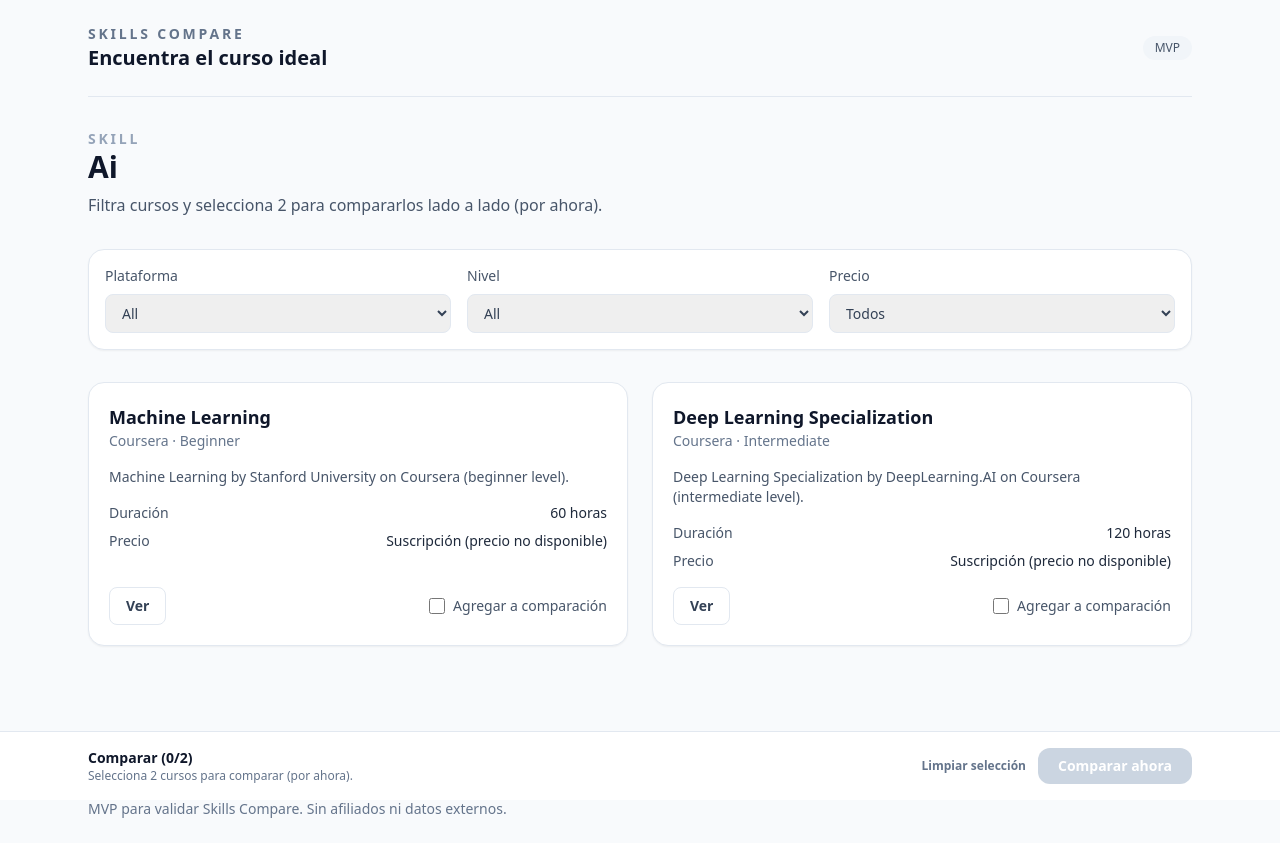
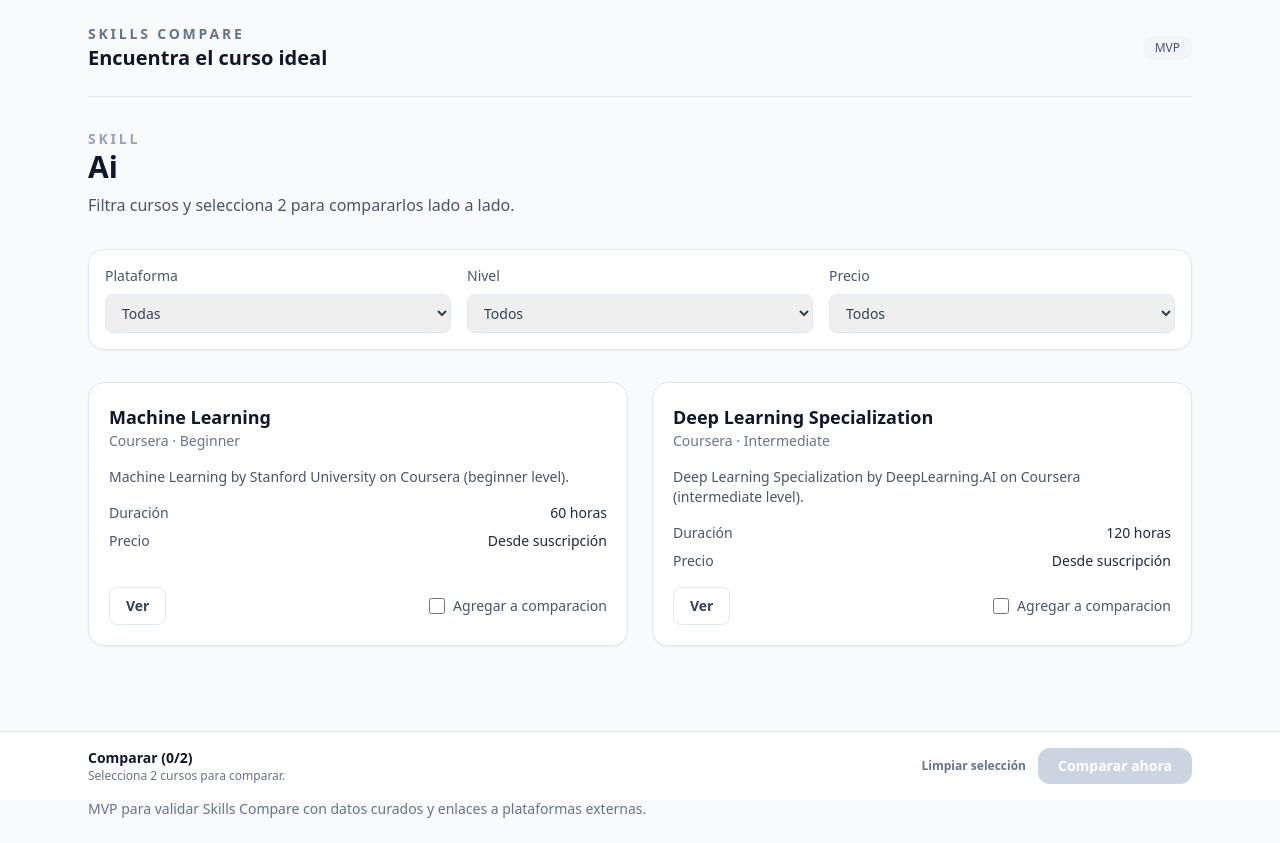
Before and after one commit to diegosalazaru/SkillMVP, a Next.js app: page /skills/ai in a window 1280 px wide. Built offline with nearby package versions, Linux system fonts and the light colour scheme.

Commit message:
Unify product copy and empty states

```diff
--- a/app/compare/CompareClient.tsx
+++ b/app/compare/CompareClient.tsx
@@ -48,19 +48,19 @@ export default function CompareClient() {
 
   const formatPrice = (course: typeof leftCourse) => {
     if (!course) {
-      return "Precio no disponible";
+      return "Precio pendiente de validar";
     }
     if (course.priceModel === "free") {
       return "Gratis";
     }
     if (course.priceAmount == null || course.currency == null) {
       if (course.priceModel === "subscription") {
-        return "Suscripción (precio no disponible)";
+        return "Desde suscripción";
       }
       if (course.priceModel === "paid_once") {
-        return "Pago único (precio no disponible)";
+        return "Pago único";
       }
-      return "Precio no disponible";
+      return "Precio pendiente de validar";
     }
     const formattedAmount = `${course.currency === "EUR" ? "€" : course.currency}${course.priceAmount}`;
     if (course.priceModel === "subscription") {
@@ -83,7 +83,7 @@ export default function CompareClient() {
   };
 
   const formatDescription = (course: typeof leftCourse) => {
-    const description = course?.shortDescription ?? "Descripción no disponible.";
+    const description = course?.shortDescription ?? "Descripcion pendiente de validar.";
     return truncateText(description, 140);
   };
 
@@ -104,8 +104,8 @@ export default function CompareClient() {
     { label: "Nivel", left: leftCourse.level, right: rightCourse.level },
     {
       label: "Rating",
-      left: leftCourse.rating ? leftCourse.rating.toFixed(1) : "Sin rating",
-      right: rightCourse.rating ? rightCourse.rating.toFixed(1) : "Sin rating"
+      left: leftCourse.rating ? leftCourse.rating.toFixed(1) : "Rating no verificado",
+      right: rightCourse.rating ? rightCourse.rating.toFixed(1) : "Rating no verificado"
     },
     { label: "Idioma", left: leftCourse.language, right: rightCourse.language },
     {
@@ -118,11 +118,11 @@ export default function CompareClient() {
       left:
         leftCourse.syllabusBullets?.length
           ? leftCourse.syllabusBullets.slice(0, 3).join(" · ")
-          : "No disponible",
+          : "Pendiente de validar",
       right:
         rightCourse.syllabusBullets?.length
           ? rightCourse.syllabusBullets.slice(0, 3).join(" · ")
-          : "No disponible",
+          : "Pendiente de validar",
       className: "text-sm text-slate-600"
     }
   ];
--- a/app/courses/[courseId]/page.tsx
+++ b/app/courses/[courseId]/page.tsx
@@ -33,7 +33,7 @@ export default function CourseDetailPage() {
           href="/"
           className="rounded-lg bg-blue-600 px-5 py-2 text-sm font-semibold text-white hover:bg-blue-500"
         >
-          Ir al Home
+          Ir al inicio
         </Link>
       </section>
     );
@@ -50,7 +50,7 @@ export default function CourseDetailPage() {
         </p>
         <h2 className="text-3xl font-semibold text-slate-900">{course.title}</h2>
         <p className="text-slate-600">
-          {course.shortDescription ?? "Descripción no disponible."}
+          {course.shortDescription ?? "Descripcion pendiente de validar."}
         </p>
         <div className="flex flex-wrap gap-2 text-sm text-slate-600">
           <span className="rounded-full bg-slate-100 px-3 py-1">
@@ -73,7 +73,7 @@ export default function CourseDetailPage() {
             selected ? "bg-emerald-600 hover:bg-emerald-500" : "bg-blue-600 hover:bg-blue-500"
           } ${atLimit ? "bg-slate-300" : ""}`}
         >
-          {selected ? "Seleccionado para comparar" : "Agregar a comparación"}
+          {selected ? "Seleccionado para comparar" : "Agregar a comparacion"}
         </button>
         {atLimit ? (
           <p className="text-xs text-amber-600">
@@ -144,7 +144,7 @@ export default function CourseDetailPage() {
         href="/"
         className="text-sm font-semibold text-slate-600 hover:text-slate-900"
       >
-        ← Volver al Home
+        ← Volver al inicio
       </Link>
     </section>
   );
--- a/app/layout.tsx
+++ b/app/layout.tsx
@@ -4,7 +4,7 @@ import { Providers } from "./providers";
 
 export const metadata: Metadata = {
   title: "Skills Compare",
-  description: "Compara cursos y aprende nuevas skills de forma rápida"
+  description: "Compara cursos online y elige donde aprender"
 };
 
 export default function RootLayout({
@@ -30,7 +30,7 @@ export default function RootLayout({
             </header>
             <main className="flex-1 py-8">{children}</main>
             <footer className="border-t border-slate-200 py-6 text-sm text-slate-500">
-              MVP para validar Skills Compare. Sin afiliados ni datos externos.
+              MVP para validar Skills Compare con datos curados y enlaces a plataformas externas.
             </footer>
           </div>
         </Providers>
--- a/app/skills/[skillSlug]/page.tsx
+++ b/app/skills/[skillSlug]/page.tsx
@@ -134,7 +134,7 @@ export default function SkillPage() {
           {skillExists ? skillTitle : "Skill no encontrada"}
         </h2>
         <p className="mt-2 text-slate-600">
-          Filtra cursos y selecciona 2 para compararlos lado a lado (por ahora).
+          Filtra cursos y selecciona 2 para compararlos lado a lado.
         </p>
       </div>
 
@@ -158,7 +158,7 @@ export default function SkillPage() {
             href="/"
             className="mt-4 inline-flex rounded-lg bg-blue-600 px-5 py-2 text-sm font-semibold text-white hover:bg-blue-500"
           >
-            Volver al Home
+            Volver al inicio
           </Link>
         </div>
       ) : filteredCourses.length === 0 ? (
--- a/src/components/CompareBar.tsx
+++ b/src/components/CompareBar.tsx
@@ -18,7 +18,7 @@ export const CompareBar = () => {
             Comparar ({visibleCount}/2)
           </p>
           <p className="text-xs text-slate-500">
-            Selecciona 2 cursos para comparar (por ahora).
+            Selecciona 2 cursos para comparar.
           </p>
           {notice ? (
             <p className="mt-2 text-xs font-semibold text-amber-600">{notice}</p>
--- a/src/components/CourseCard.tsx
+++ b/src/components/CourseCard.tsx
@@ -29,7 +29,7 @@ export const CourseCard = ({ course }: CourseCardProps) => {
         ) : null}
       </div>
       <p className="text-sm text-slate-600">
-        {course.shortDescription ?? "Descripción no disponible."}
+        {course.shortDescription ?? "Descripcion pendiente de validar."}
       </p>
       <div className="grid gap-2 text-sm text-slate-600">
         <div className="flex items-center justify-between">
@@ -55,12 +55,12 @@ export const CourseCard = ({ course }: CourseCardProps) => {
             onChange={() => toggle(course.id)}
             className="h-4 w-4 rounded border-slate-300 text-slate-900"
           />
-          Agregar a comparación
+          Agregar a comparacion
         </label>
       </div>
       {atLimit && !selected ? (
         <p className="text-xs text-amber-600">
-          Límite alcanzado: quita un curso para agregar otro.
+          Limite alcanzado: quita un curso para agregar otro.
         </p>
       ) : null}
     </div>
--- a/src/components/Filters.tsx
+++ b/src/components/Filters.tsx
@@ -44,7 +44,7 @@ export const Filters = ({ value, onChange, options }: FiltersProps) => {
         >
           {platformOptions.map((platform) => (
             <option key={platform} value={platform}>
-              {platform}
+              {platform === "All" ? "Todas" : platform}
             </option>
           ))}
         </select>
@@ -58,7 +58,7 @@ export const Filters = ({ value, onChange, options }: FiltersProps) => {
         >
           {levelOptions.map((level) => (
             <option key={level} value={level}>
-              {level}
+              {level === "All" ? "Todos" : level}
             </option>
           ))}
         </select>
--- a/src/lib/catalog-adapter.ts
+++ b/src/lib/catalog-adapter.ts
@@ -38,7 +38,7 @@ const mapLevel = (level: NormalizedCourse["level"]): Course["level"] => {
 
 const formatDurationText = (durationHours: number | null): string => {
   if (durationHours == null) {
-    return "Duración no disponible";
+    return "Duracion pendiente de validar";
   }
 
   return `${durationHours} horas`;
@@ -53,7 +53,7 @@ const formatPriceText = (course: NormalizedCourse): string => {
 
   if (course.priceModel === "subscription") {
     if (!amountKnown) {
-      return "Suscripción (precio no disponible)";
+      return "Desde suscripción";
     }
 
     const intervalLabel =
@@ -68,13 +68,13 @@ const formatPriceText = (course: NormalizedCourse): string => {
 
   if (course.priceModel === "paid_once") {
     if (!amountKnown) {
-      return "Pago único (precio no disponible)";
+      return "Pago único";
     }
 
     return `${course.currency}${course.priceAmount}`;
   }
 
-  return "Precio no disponible";
+  return "Precio pendiente de validar";
 };
 
 const mapCourse = (course: NormalizedCourse): Course | null => {
```
